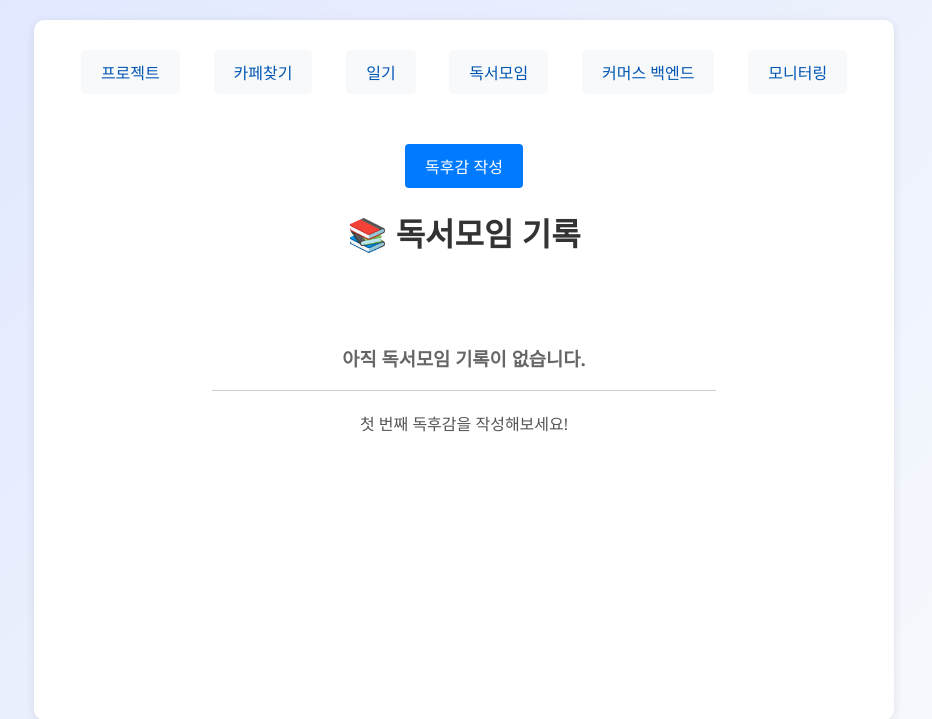
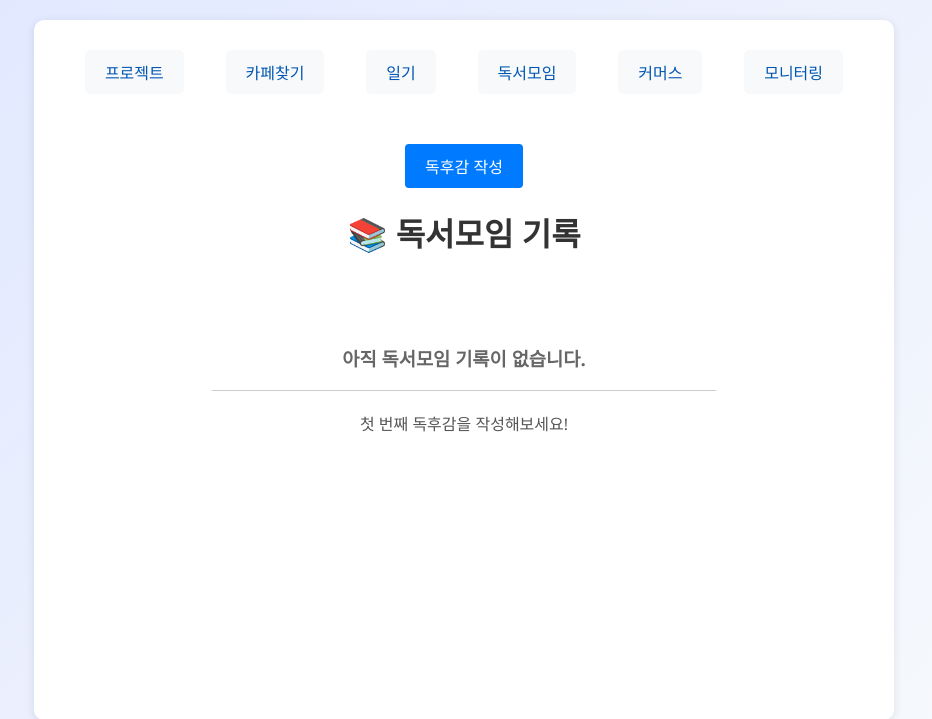
Before and after one commit to heeyoungha/study, a Django app: template python-api/templates/bookclub-list.html in a window 1280 px wide. Shown: the top 719 px of the page, without its empty margins (176-1108 px from the left). Run offline with Django 5.2, Linux system fonts and the light colour scheme; the template is opened without the code that fills it, so the values that code supplies are empty; parts of the project's set-up code (start-up, migrations or seed data) failed here and were passed over.

Commit message:
[style] 네비게이션 문구 수정

```diff
--- a/django-commerce/commerce/templates/home.html
+++ b/django-commerce/commerce/templates/home.html
@@ -86,7 +86,7 @@
                 <p><strong>URL:</strong> /store/api/products/</p>
                 <p><strong>메서드:</strong> GET</p>
                 <p><strong>설명:</strong> 모든 상품 목록 조회</p>
-                <a href="{% url 'product-list' %}" class="btn">상품 목록 보기</a>
+                <a href="{% url 'product_list_page' %}" class="btn">상품 목록 보기</a>
             </div>
 
             <div class="endpoint">
--- a/python-api/templates/fragment/nav.html
+++ b/python-api/templates/fragment/nav.html
@@ -3,6 +3,6 @@
     <a href="/main">카페찾기</a>
     <a href="/diary/list">일기</a>
     <a href="/bookclub/list">독서모임</a>
-    <a href="/commerce/">커머스 백엔드</a>
+    <a href="/commerce">커머스</a>
     <a href="/unified-monitoring">모니터링</a>
 </div>
--- a/src/main/resources/templates/fragment/nav.html
+++ b/src/main/resources/templates/fragment/nav.html
@@ -15,7 +15,7 @@
   <a href="/main">카페찾기</a>
   <a href="/diary/list">일기</a>
   <a href="/bookclub/list">독서모임</a>
-  <a href="/commerce/">커머스 백엔드</a>
+  <a href="/commerce">커머스</a>
   <a href="/unified-monitoring">모니터링</a>
 </div>
 </nav>
```
